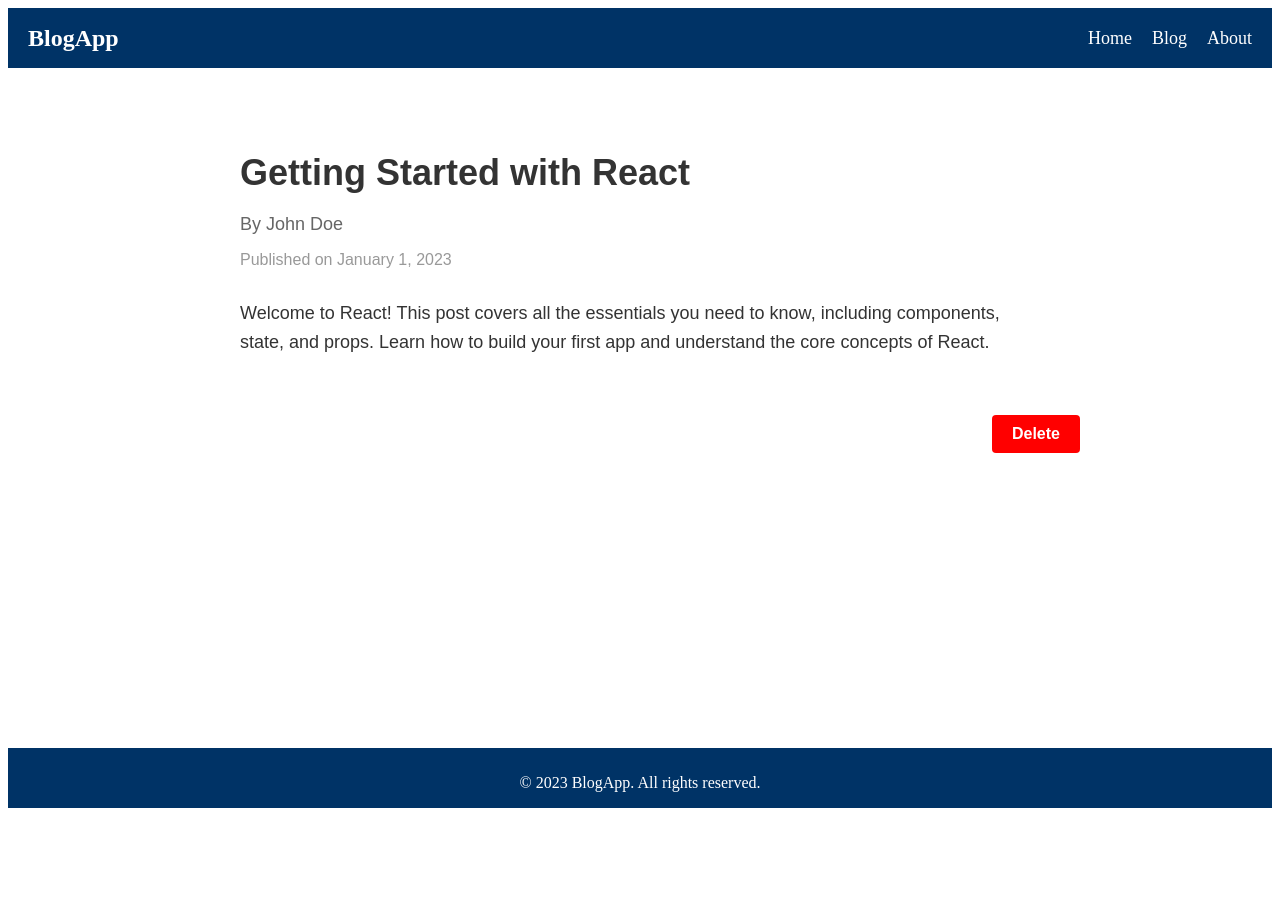
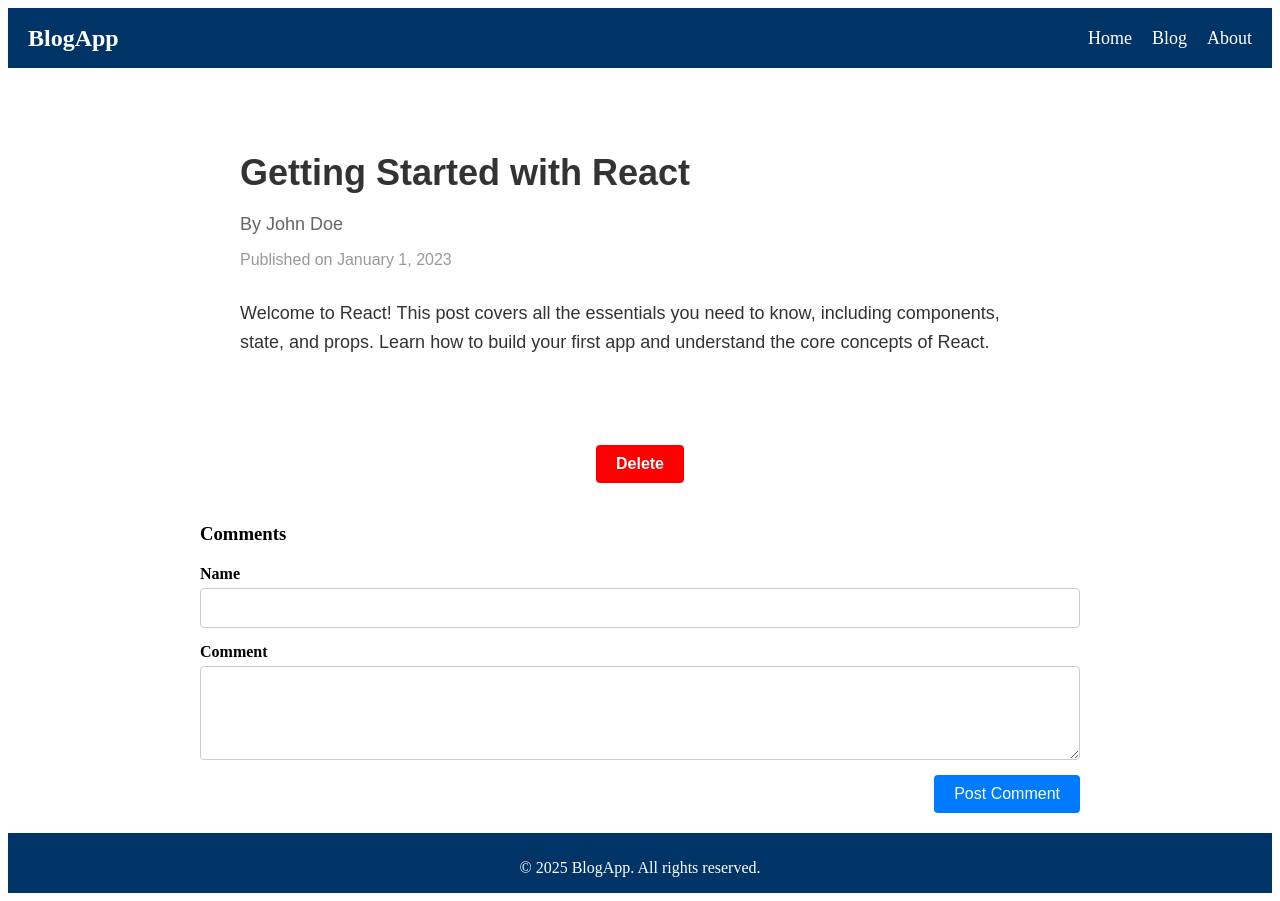
Before and after one commit to Hemanth-07-IT/react-pro1, a React (Create React App) app: page /posts/1 in a window 1280 px wide. Before the commit the page ends 816 px from the top, so only its background shows below. Built offline with nearby package versions, Linux system fonts and the light colour scheme.

Commit message:
Added a comment section to each blog post.

```diff
--- a/src/components/BlogPostPage.js
+++ b/src/components/BlogPostPage.js
@@ -4,12 +4,15 @@
 import BlogPostDetail from './BlogPostDetail';
 import DeleteButton from './DeleteButton';
 import ConfirmationDialog from './ConfirmationDialog';
+import CommentList from './CommentList';
+import CommentForm from './CommentForm';
 
 const BlogPostPage = ({ posts, onDeletePost }) => {
   const { id } = useParams();
   const navigate = useNavigate();
   const post = posts.find((p) => p.id === id);
   const [isDialogOpen, setIsDialogOpen] = useState(false);
+  const [comments, setComments] = useState([]);
 
   if (!post) {
     return <p>Blog post not found.</p>;
@@ -20,6 +23,10 @@
     navigate('/');
   };
 
+  const handleAddComment = (newComment) => {
+    setComments([...comments, newComment]);
+  };
+
   return (
     <div>
       <BlogPostDetail
@@ -28,12 +35,21 @@
         author={post.author}
         date={post.date}
       />
-      <DeleteButton onClick={() => setIsDialogOpen(true)} />
+
+      <div className="deleteButtonWrapper">
+        <DeleteButton onClick={() => setIsDialogOpen(true)} />
+      </div>
+
       <ConfirmationDialog
         isOpen={isDialogOpen}
         onClose={() => setIsDialogOpen(false)}
         onConfirm={handleDelete}
       />
+
+      {/* Comment Section */}
+      <h3 style={{ marginTop: '40px' }}>Comments</h3>
+      <CommentList comments={comments} />
+      <CommentForm onSubmit={handleAddComment} isLoggedIn={false} userName="" />
     </div>
   );
 };
--- /dev/null
+++ b/src/components/Comment.js
@@ -0,0 +1,28 @@
+// src/components/Comment.js
+import React from 'react';
+import styles from './Comment.module.css';
+
+const Comment = ({ name, date, text, avatar }) => {
+  const formattedDate = new Date(date).toLocaleString('en-US', {
+    month: 'long',
+    day: 'numeric',
+    year: 'numeric',
+    hour: '2-digit',
+    minute: '2-digit',
+  });
+
+  return (
+    <div className={styles.comment}>
+      {avatar && <img src={avatar} alt={`${name}'s avatar`} className={styles.avatar} />}
+      <div className={styles.content}>
+        <div className={styles.meta}>
+          <span className={styles.name}>{name}</span>
+          <span className={styles.date}>{formattedDate}</span>
+        </div>
+        <p className={styles.text}>{text}</p>
+      </div>
+    </div>
+  );
+};
+
+export default Comment;
--- /dev/null
+++ b/src/components/Comment.module.css
@@ -0,0 +1,48 @@
+.comment {
+  display: flex;
+  gap: 15px;
+  border-bottom: 1px solid #eee;
+  padding: 15px 0;
+}
+
+.avatar {
+  width: 50px;
+  height: 50px;
+  border-radius: 50%;
+}
+
+.content {
+  flex: 1;
+}
+
+.meta {
+  display: flex;
+  justify-content: space-between;
+  margin-bottom: 5px;
+}
+
+.name {
+  font-weight: bold;
+  color: #333;
+}
+
+.date {
+  font-size: 14px;
+  color: #777;
+}
+
+.text {
+  margin: 0;
+}
+
+@media (max-width: 768px) {
+  .comment {
+    flex-direction: column;
+    align-items: flex-start;
+  }
+
+  .meta {
+    flex-direction: column;
+    align-items: flex-start;
+  }
+}
--- /dev/null
+++ b/src/components/CommentForm.js
@@ -0,0 +1,47 @@
+// src/components/CommentForm.js
+import React, { useState } from 'react';
+import styles from './CommentForm.module.css';
+
+const CommentForm = ({ onSubmit, isLoggedIn, userName }) => {
+  const [name, setName] = useState(userName || '');
+  const [text, setText] = useState('');
+
+  const handleSubmit = (e) => {
+    e.preventDefault();
+    if (!text || (!isLoggedIn && !name)) return;
+
+    const newComment = {
+      name,
+      text,
+      date: new Date(),
+    };
+
+    onSubmit(newComment);
+    setText('');
+    if (!isLoggedIn) setName('');
+  };
+
+  return (
+    <form className={styles.form} onSubmit={handleSubmit}>
+      {!isLoggedIn && (
+        <div className={styles.field}>
+          <label htmlFor="name">Name</label>
+          <input id="name" value={name} onChange={(e) => setName(e.target.value)} required />
+        </div>
+      )}
+      <div className={styles.field}>
+        <label htmlFor="comment">Comment</label>
+        <textarea
+          id="comment"
+          rows="4"
+          value={text}
+          onChange={(e) => setText(e.target.value)}
+          required
+        />
+      </div>
+      <button type="submit">Post Comment</button>
+    </form>
+  );
+};
+
+export default CommentForm;
--- /dev/null
+++ b/src/components/CommentForm.module.css
@@ -0,0 +1,44 @@
+.form {
+  margin-top: 20px;
+  display: flex;
+  flex-direction: column;
+  gap: 15px;
+}
+
+.field {
+  display: flex;
+  flex-direction: column;
+}
+
+label {
+  margin-bottom: 5px;
+  font-weight: bold;
+}
+
+input,
+textarea {
+  padding: 10px;
+  font-size: 16px;
+  border: 1px solid #ccc;
+  border-radius: 4px;
+}
+
+button {
+  align-self: flex-end;
+  padding: 10px 20px;
+  background: #007BFF;
+  color: #fff;
+  border: none;
+  border-radius: 4px;
+  cursor: pointer;
+}
+
+button:hover {
+  background: #0056b3;
+}
+
+@media (max-width: 768px) {
+  button {
+    align-self: stretch;
+  }
+}
--- /dev/null
+++ b/src/components/CommentList.js
@@ -0,0 +1,21 @@
+// src/components/CommentList.js
+import React from 'react';
+import Comment from './Comment';
+
+const CommentList = ({ comments }) => {
+  return (
+    <div>
+      {comments.map((c, index) => (
+        <Comment
+          key={index}
+          name={c.name}
+          date={c.date}
+          text={c.text}
+          avatar={c.avatar}
+        />
+      ))}
+    </div>
+  );
+};
+
+export default CommentList;
--- a/src/components/Layout.js
+++ b/src/components/Layout.js
@@ -11,7 +11,7 @@
       </header>
       <main className={styles.main}>{children}</main>
       <footer className={styles.footer}>
-        <p>&copy; 2023 BlogApp. All rights reserved.</p>
+        <p>&copy; 2025 BlogApp. All rights reserved.</p>
       </footer>
     </div>
   );
```
